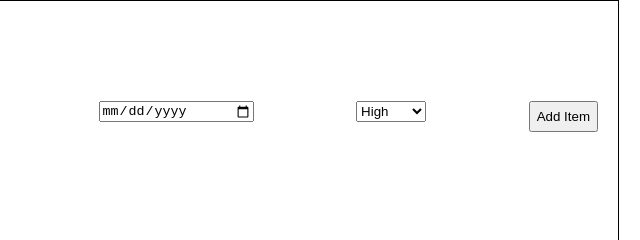
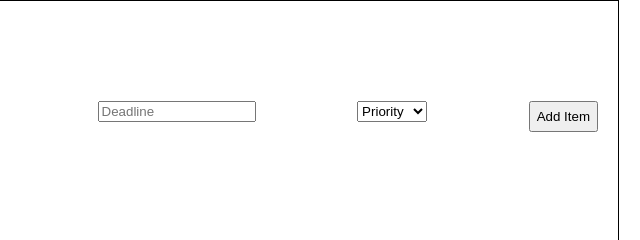
Before and after one commit to accio-rajitha/todo_list, a plain HTML site: page index.html in a window 1280 px wide. Shown: the top 240 px of the page, 283-923 px from the left. Drawn offline with Linux system fonts and the light colour scheme.

Commit message:
html code

```diff
--- a/todo.html
+++ b/index.html
@@ -13,8 +13,9 @@
     <div class="add-item">
       <form id="todo-form">
         <input type="text" id="item-name" placeholder="Item Name" required>
-        <input type="date" id="item-date" placeholder="Deadline" required>
+        <input type="text" id="item-date" placeholder="Deadline" onfocus="(this.type='date')" required>
         <select id="priority" required>
+          <option value="" disabled selected>Priority</option>
           <option value="high">High</option>
           <option value="medium">Medium</option>
           <option value="low">Low</option>
```
